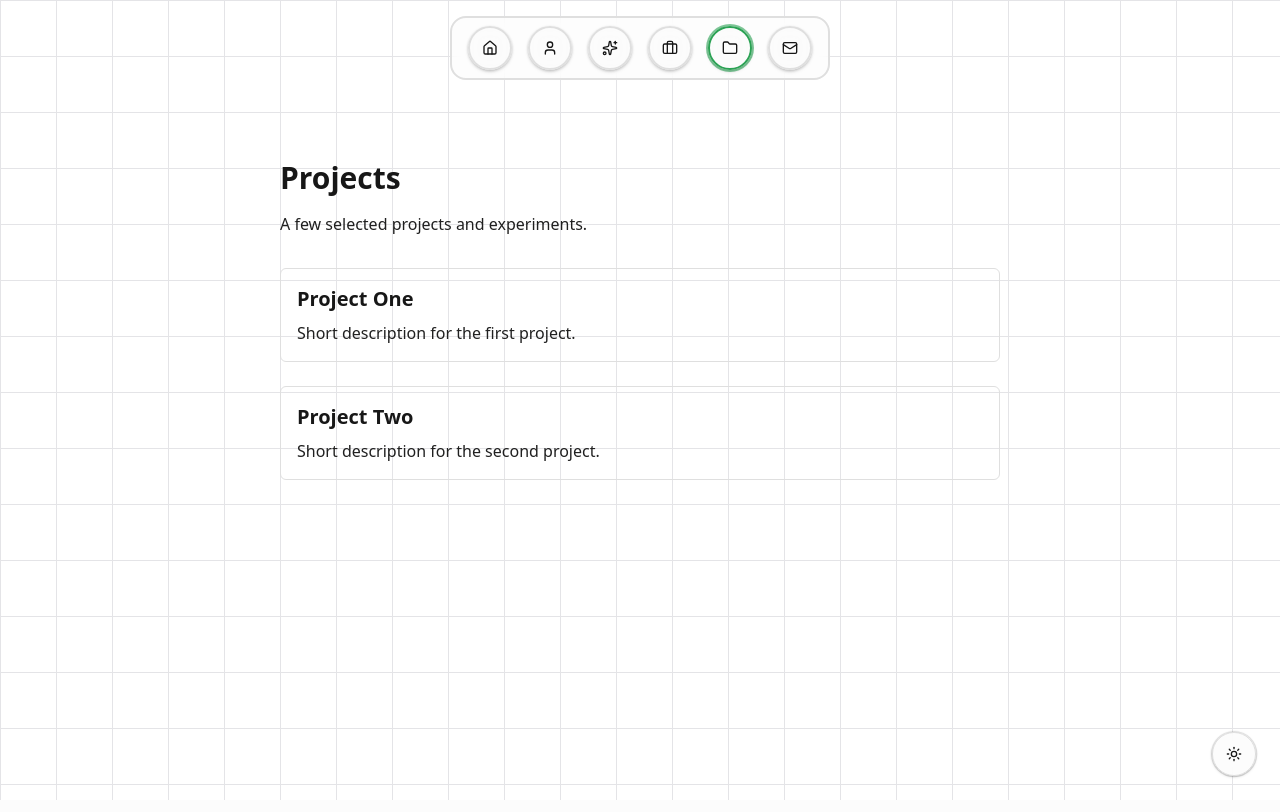
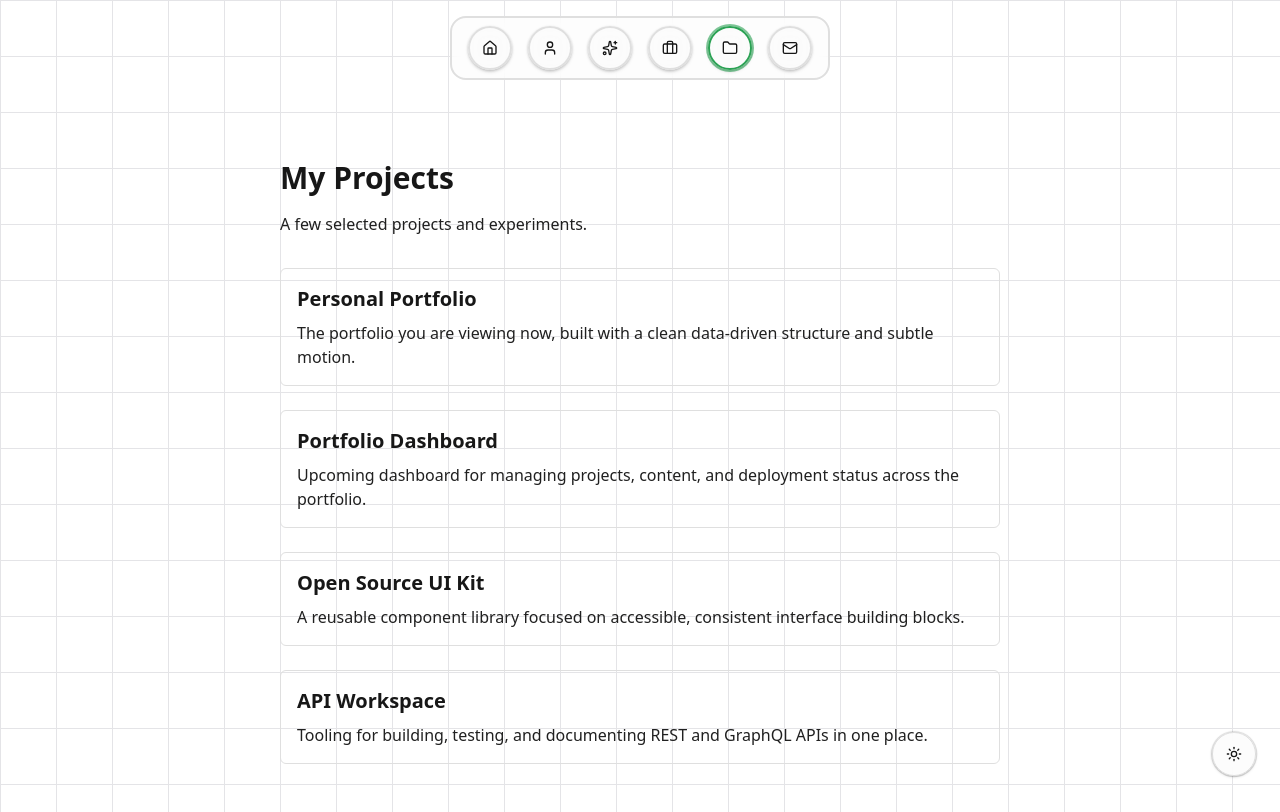
Before and after one commit to alwoodm/portfolio, a Next.js app: page /projects in a window 1280 px wide. Built offline with nearby package versions, Linux system fonts and the light colour scheme.

Commit message:
chore: add projects data schema

```diff
--- a/app/projects/page.tsx
+++ b/app/projects/page.tsx
@@ -1,21 +1,12 @@
 import fs from 'node:fs/promises';
 import path from 'node:path';
 
-type Project = {
-  title: string;
-  description: string;
-};
+import type { ProjectsContent } from '@/lib/projects';
 
-type Projects = {
-  title: string;
-  description: string;
-  items: Project[];
-};
-
-async function getProjects(): Promise<Projects> {
+async function getProjects(): Promise<ProjectsContent> {
   const filePath = path.join(process.cwd(), 'data', 'projects.json');
   const fileBuffer = await fs.readFile(filePath);
-  return JSON.parse(fileBuffer.toString()) as Projects;
+  return JSON.parse(fileBuffer.toString()) as ProjectsContent;
 }
 
 export default async function ProjectsPage() {
--- a/data/projects.json
+++ b/data/projects.json
@@ -1,14 +1,34 @@
 {
-  "title": "Projects",
+  "badge": "Projects",
+  "title": "My Projects",
   "description": "A few selected projects and experiments.",
   "items": [
     {
-      "title": "Project One",
-      "description": "Short description for the first project."
+      "title": "Personal Portfolio",
+      "description": "The portfolio you are viewing now, built with a clean data-driven structure and subtle motion.",
+      "tags": ["Next.js", "TypeScript", "Tailwind", "Design System"],
+      "link": "https://example.com/portfolio",
+      "isLive": true
     },
     {
-      "title": "Project Two",
-      "description": "Short description for the second project."
+      "title": "Portfolio Dashboard",
+      "description": "Upcoming dashboard for managing projects, content, and deployment status across the portfolio.",
+      "tags": ["Dashboard", "Next.js", "UI", "Analytics"],
+      "isLive": false
+    },
+    {
+      "title": "Open Source UI Kit",
+      "description": "A reusable component library focused on accessible, consistent interface building blocks.",
+      "tags": ["Components", "Accessibility", "UI", "Docs"],
+      "link": "https://example.com/ui-kit",
+      "isLive": true
+    },
+    {
+      "title": "API Workspace",
+      "description": "Tooling for building, testing, and documenting REST and GraphQL APIs in one place.",
+      "tags": ["API", "Tooling", "Full Stack", "DX"],
+      "link": "https://example.com/api-workspace",
+      "isLive": true
     }
   ]
 }
```
Also changed, not shown: 1 other file (tests, documents, lock files or other folders).
